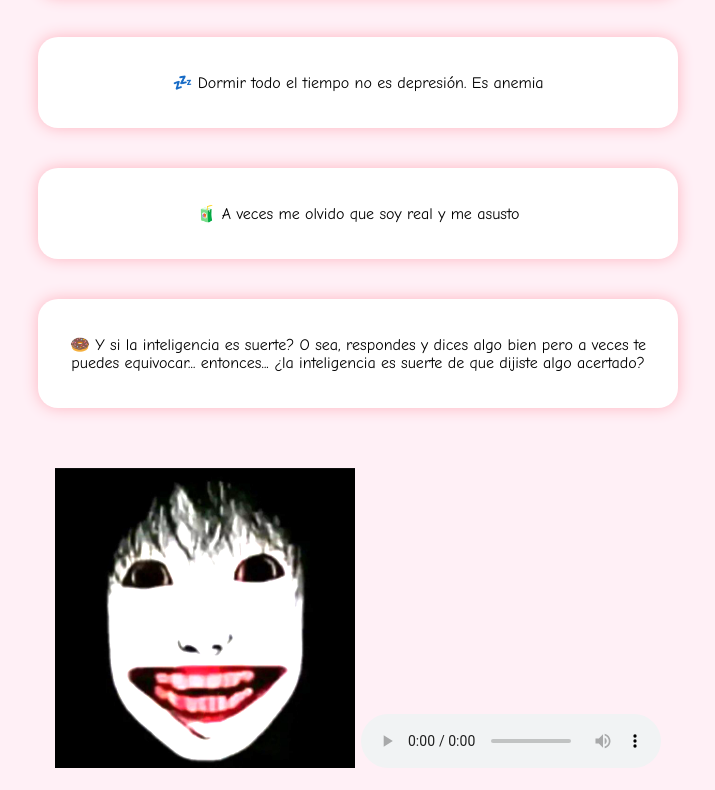
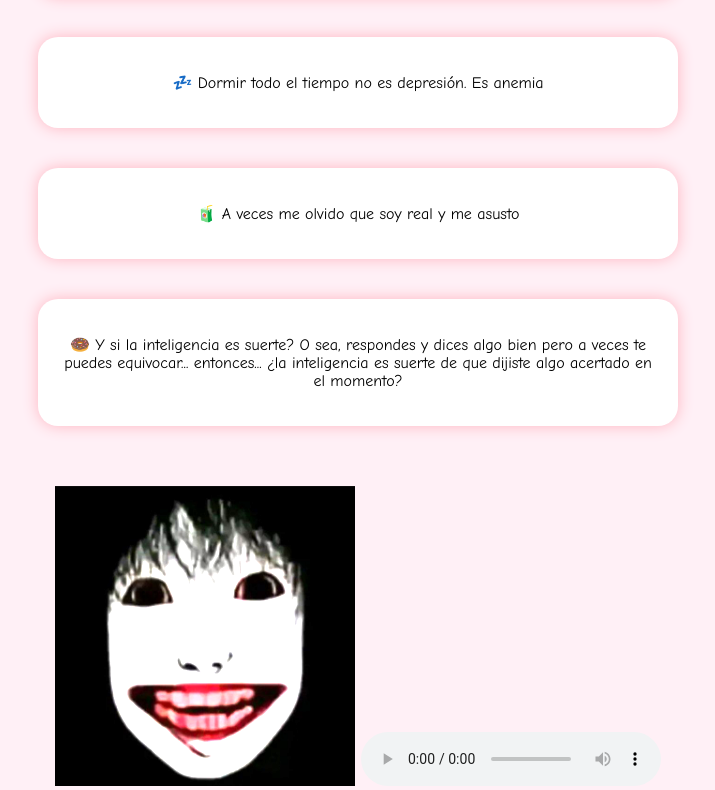
Before and after one commit to CacaMasoquista69/soloyo, a plain HTML site: page index.html in a window 1280 px wide. Shown: the part 569-1359 px from the top of the page, without its empty margins (282-997 px from the left). Drawn offline with Linux system fonts and the light colour scheme.

Commit message:
Update index.html

```diff
--- a/index.html
+++ b/index.html
@@ -67,7 +67,7 @@
   </div>
 
   <div class="entrada">
-    <p>🍩 Y si la inteligencia es suerte? O sea, respondes y dices algo bien pero a veces te puedes equivocar... entonces... ¿la inteligencia es suerte de que dijiste algo acertado?</p>
+    <p>🍩 Y si la inteligencia es suerte? O sea, respondes y dices algo bien pero a veces te puedes equivocar... entonces... ¿la inteligencia es suerte de que dijiste algo acertado en el momento?</p>
   </div>
 
   <!-- Imagen -->
```
